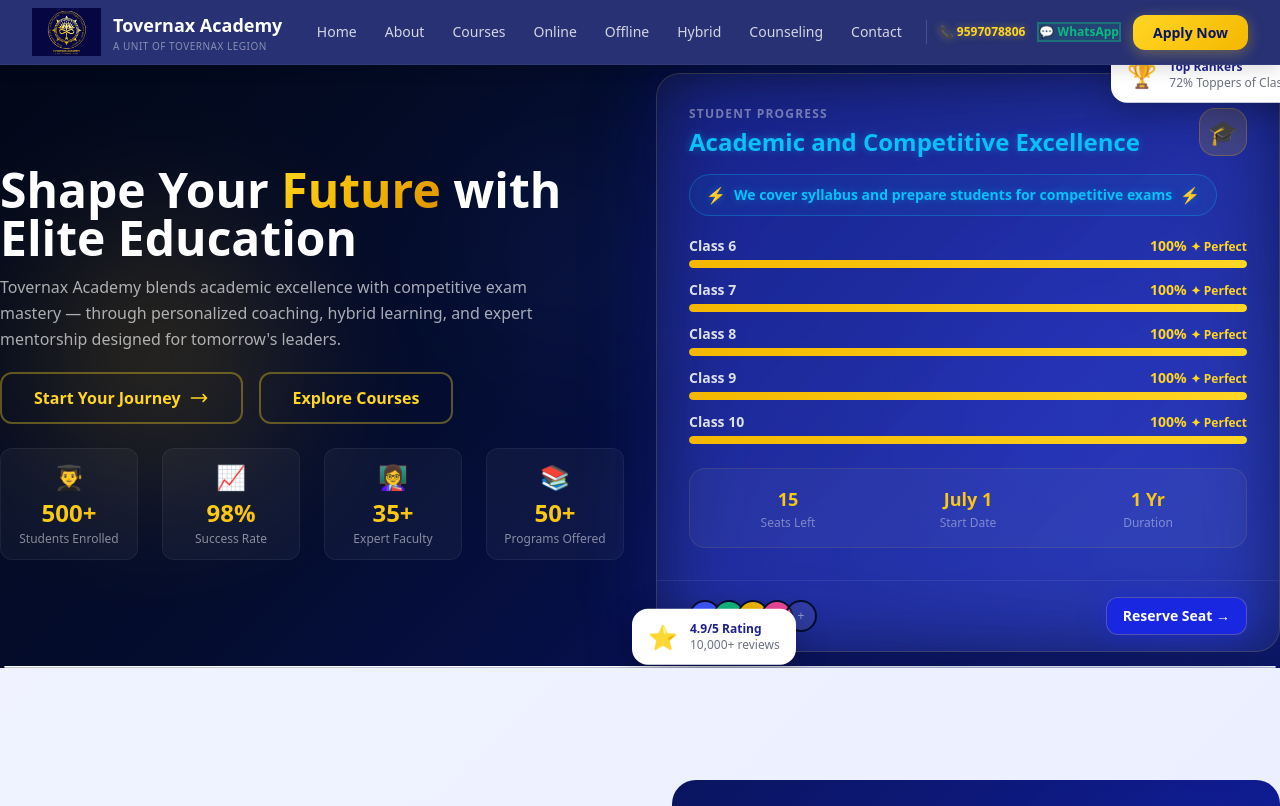
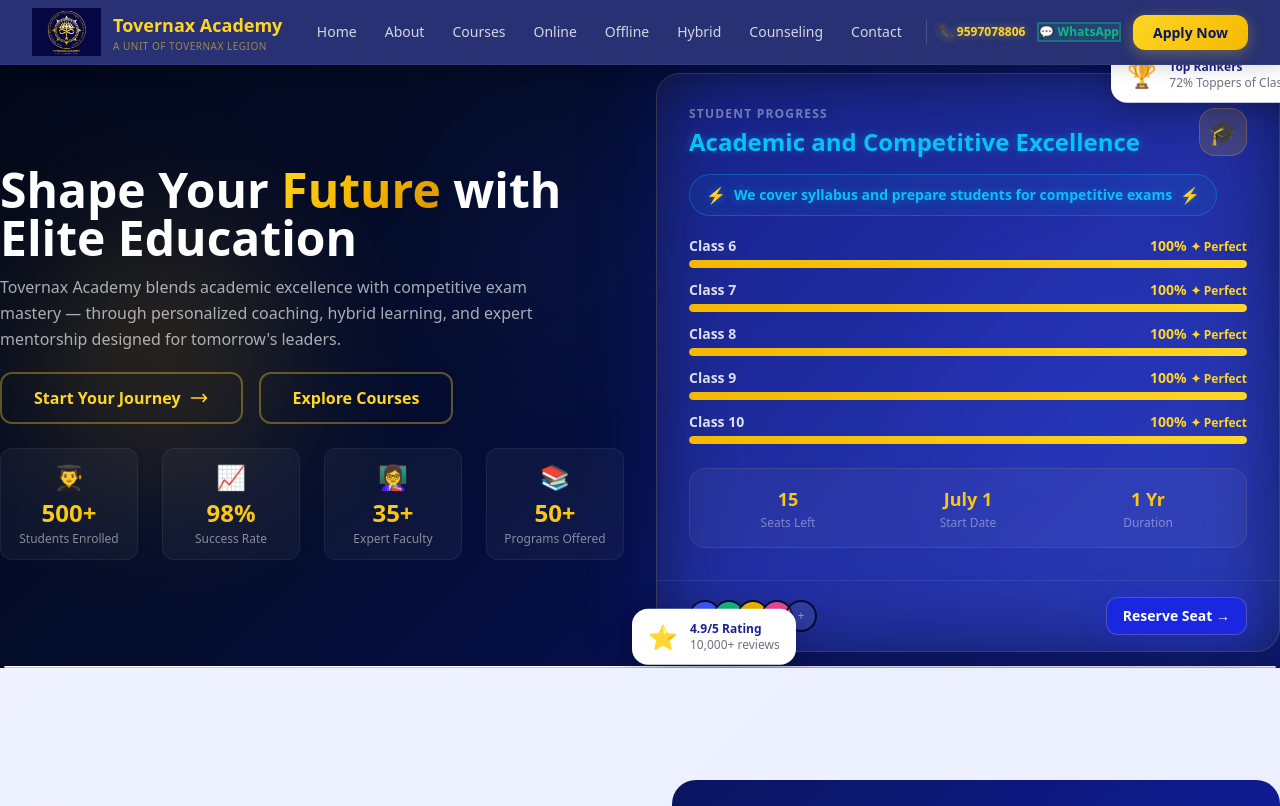
Before and after one commit to TovernaxLegion/Tovernax-Legion, a Next.js app: page / in a window 1280 px wide. Shown: the top 806 px of the page. Built offline with nearby package versions, Linux system fonts and the light colour scheme.

Commit message:
Update Navbar styles for text color

```diff
--- a/src/components/Navbar.tsx
+++ b/src/components/Navbar.tsx
@@ -52,10 +52,10 @@
                 <img src="/logo.png" alt="Logo" className="h-12 w-auto relative z-10 group-hover:scale-105 transition-transform duration-300" />
               </div>
               <div>
-                <span className="text-lg font-bold text-white group-hover:text-yellow-300 transition-colors duration-300">
+               <span className="text-lg font-bold transition-colors duration-300" style={{ color: "#ffd624" }}>
                   Tovernax Academy
                 </span>
-                <span className="block text-[10px] font-medium tracking-wider uppercase" style={{ color: "rgba(255,255,255,0.45)" }}>
+                <span className="block text-[10px] font-medium tracking-wider uppercase" style={{ color: "#ffd62488" }}>
                   A Unit of Tovernax Legion
                 </span>
               </div>
```
